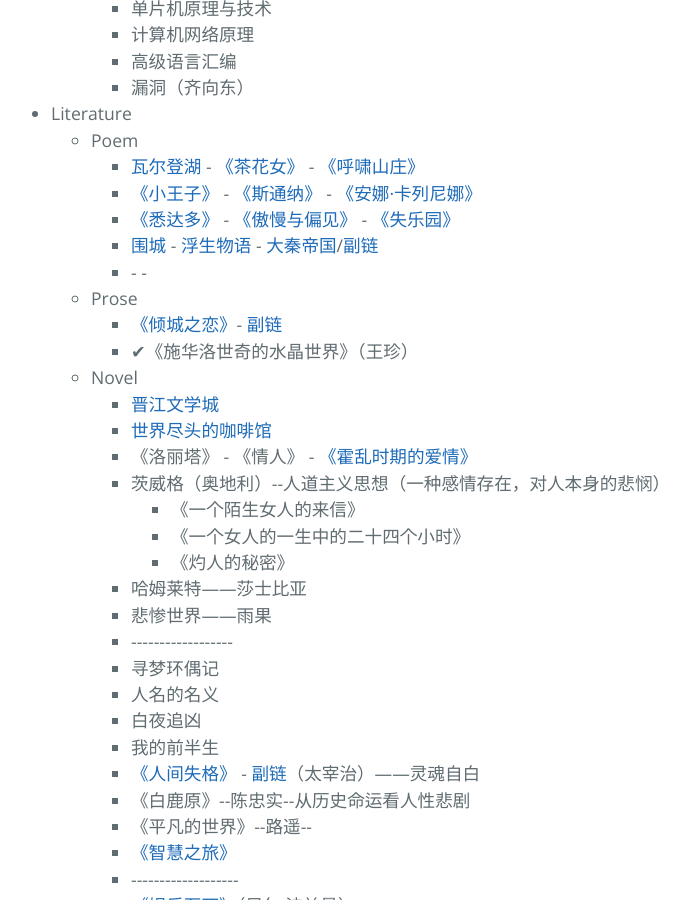
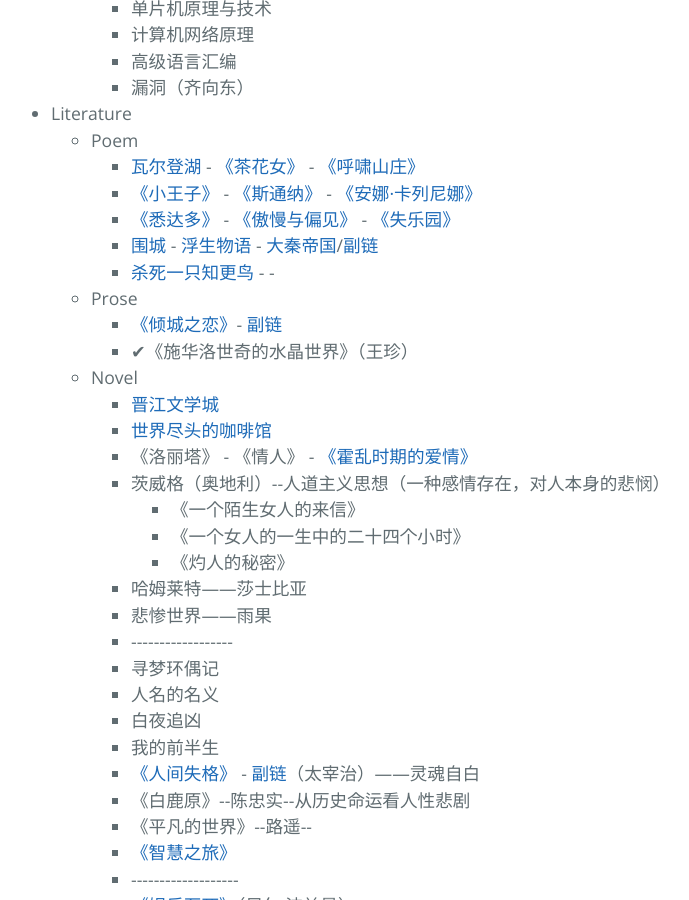
Before and after one commit to AmbroseRen/test, a Jekyll site: the page built from Library/BookListsOne.md, in a window 1280 px wide and 900 px high, scrolled down 2452 px. Shown: the whole window, without its empty margins (213-902 px from the left). Built offline with Jekyll 4.4.1, drawn with Linux system fonts in a browser that asks for light colours; our own code applies the rules of GitHub Pages for plain Markdown files; the repository's description, which GitHub fills in, is left out.

Commit message:
Update BookListsOne.md

```diff
--- a/Library/BookListsOne.md
+++ b/Library/BookListsOne.md
@@ -148,7 +148,7 @@
                     <li><a href="http://www.newxue.com/mingzhu/xiaowangzi/">《小王子》</a> - <a href="https://www.yooread.net/7/4978/">《斯通纳》</a> - <a href="http://www.newxue.com/mingzhu/annakalienina/">《安娜·卡列尼娜》</a></li>
                     <li><a href="https://raw.githubusercontent.com/AmbroseRen/Picture/master/book/Literature/Poem/%E6%82%89%E8%BE%BE%E5%A4%9A.txt">《悉达多》</a> - <a href="http://www.dushu369.com/waiguomingzhu/amypj/">《傲慢与偏见》</a> - <a href="https://www.kunnu.com/shileyuan/">《失乐园》</a></li>
                     <li><a href="http://www.newxue.com/weicheng/">围城</a> - <a href="http://www.qxtxt.com/fushengwuyu/">浮生物语</a> - <a href="https://www.yooread.net/tags/23/">大秦帝国</a>/<a href="https://www.51shucheng.net/lishi/daqindiguo">副链</a></li>
-                    <li><a href=""></a> - <a href=""></a> - <a href=""></a></li>
+                    <li><a href="https://www.kanunu8.com/book2/10883/">杀死一只知更鸟</a> - <a href=""></a> - <a href=""></a></li>
                 </ul>
             </li>
             <li>Prose
```
